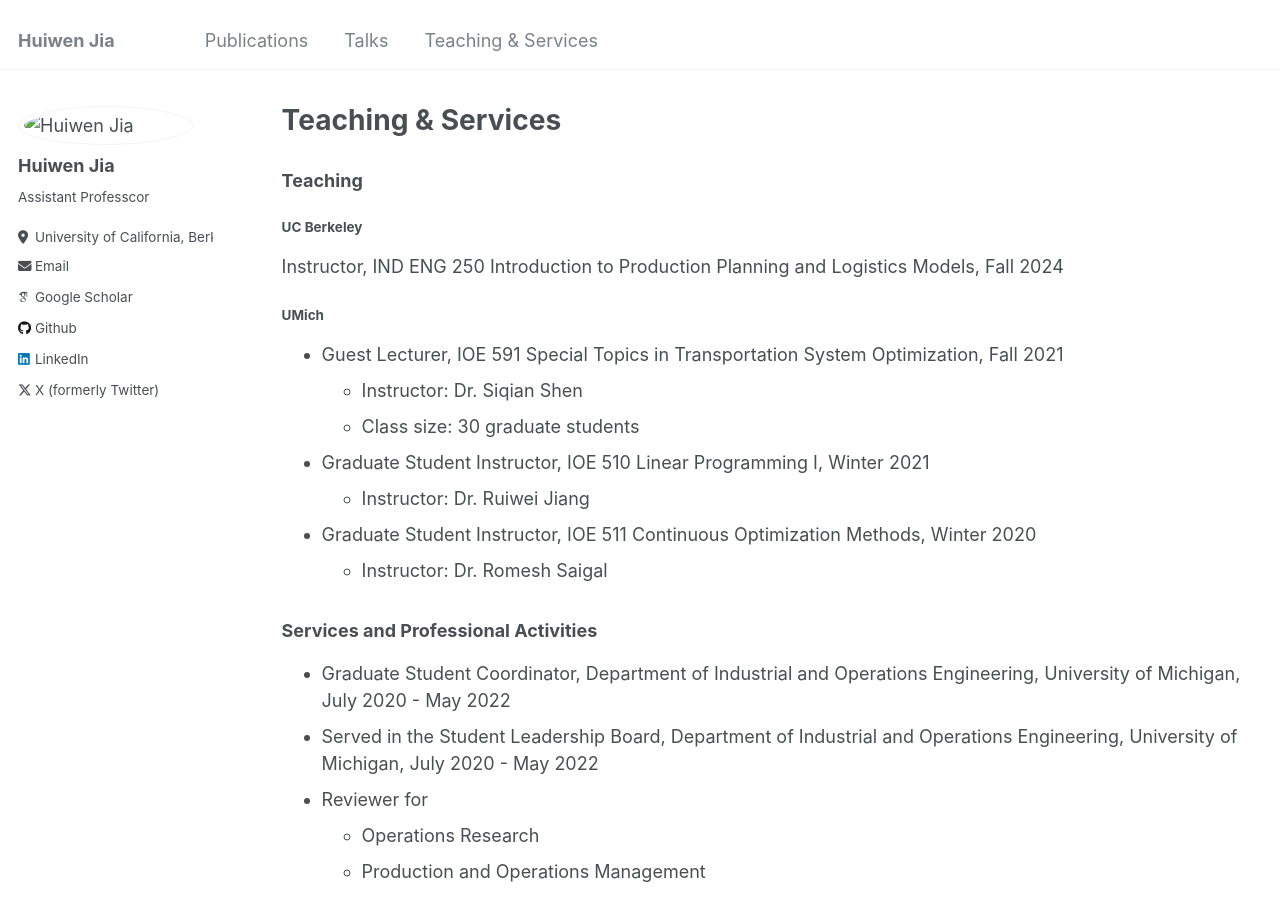
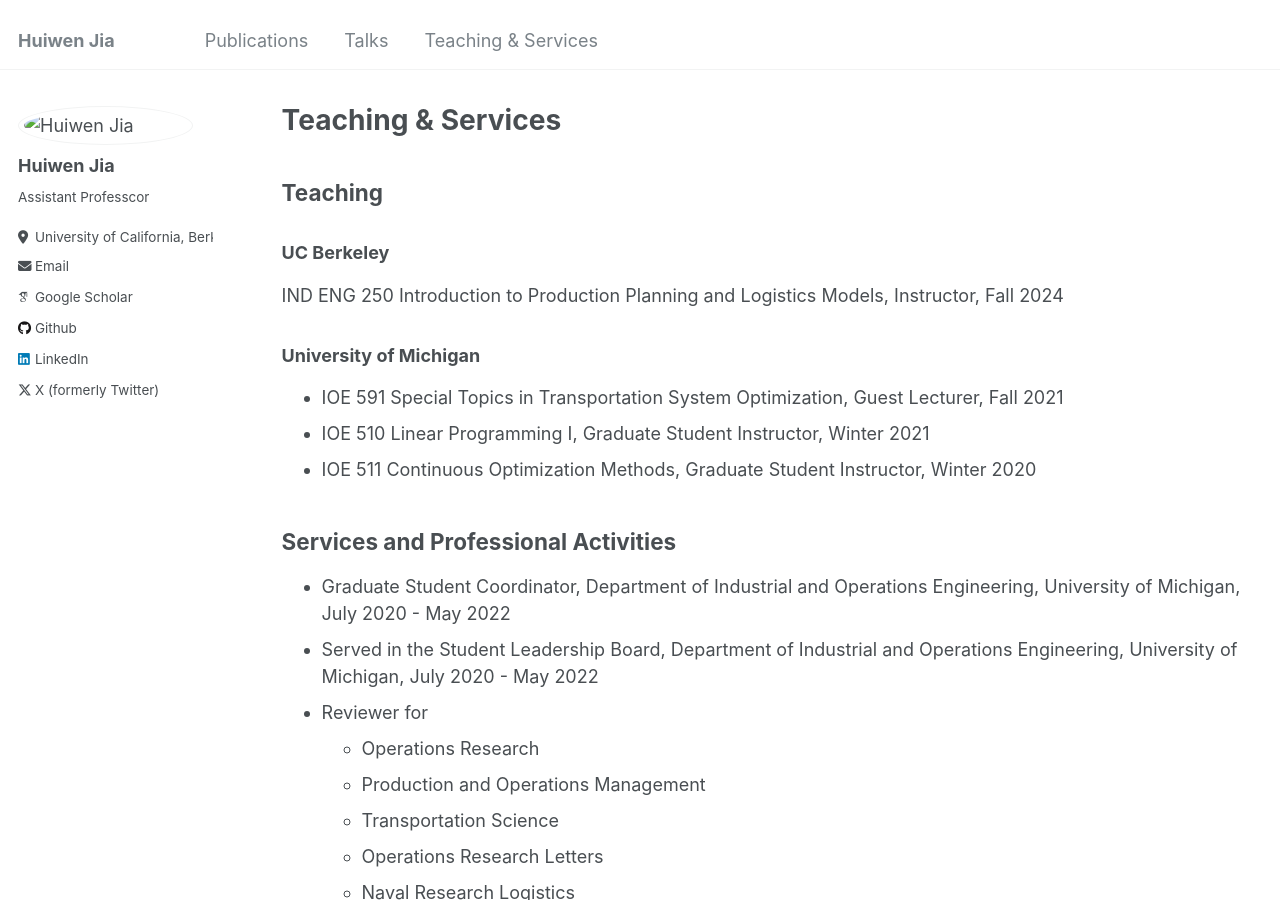
Before and after one commit to huiwen-j/huiwen-j.github.io, a Jekyll site: the page built from _pages/teaching_services.md, in a window 1280 px wide and 900 px high. Built offline with Jekyll 4.4.1, drawn with Linux system fonts in a browser that asks for light colours; some web fonts are replaced.

Commit message:
Update teaching_services.md

```diff
--- a/_pages/teaching_services.md
+++ b/_pages/teaching_services.md
@@ -6,25 +6,19 @@ author_profile: true
 ---
 
 
-### Teaching
+## Teaching
 
-#### UC Berkeley
+### UC Berkeley
 
-Instructor, IND ENG 250 Introduction to Production Planning and Logistics Models, Fall 2024
+IND ENG 250 Introduction to Production Planning and Logistics Models, Instructor, Fall 2024
 
-#### UMich
+### University of Michigan
 
-- Guest Lecturer, IOE 591 Special Topics in Transportation System Optimization, Fall 2021
-  * Instructor: Dr. Siqian Shen
-  * Class size: 30 graduate students
+- IOE 591 Special Topics in Transportation System Optimization, Guest Lecturer, Fall 2021
+- IOE 510 Linear Programming I, Graduate Student Instructor, Winter 2021
+- IOE 511 Continuous Optimization Methods, Graduate Student Instructor, Winter 2020
 
-- Graduate Student Instructor, IOE 510 Linear Programming I, Winter 2021
-  * Instructor: Dr. Ruiwei Jiang
-
-- Graduate Student Instructor, IOE 511 Continuous Optimization Methods, Winter 2020
-  * Instructor: Dr. Romesh Saigal
-
-### Services and Professional Activities
+## Services and Professional Activities
 - Graduate Student Coordinator, Department of Industrial and Operations Engineering, University of Michigan, July 2020 - May 2022
 - Served in the Student Leadership Board, Department of Industrial and Operations Engineering, University of Michigan, July 2020 - May 2022
 - Reviewer for
```
